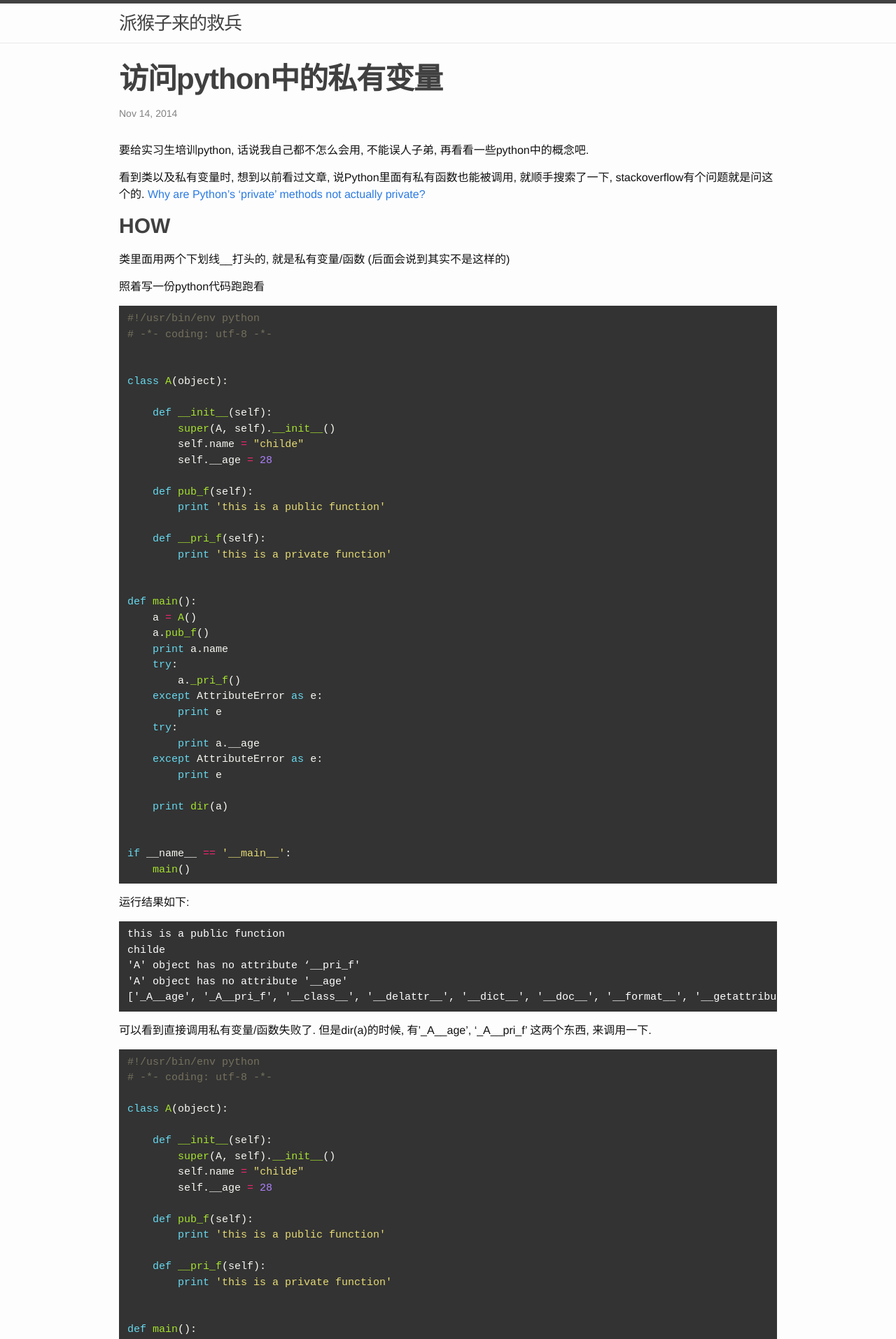
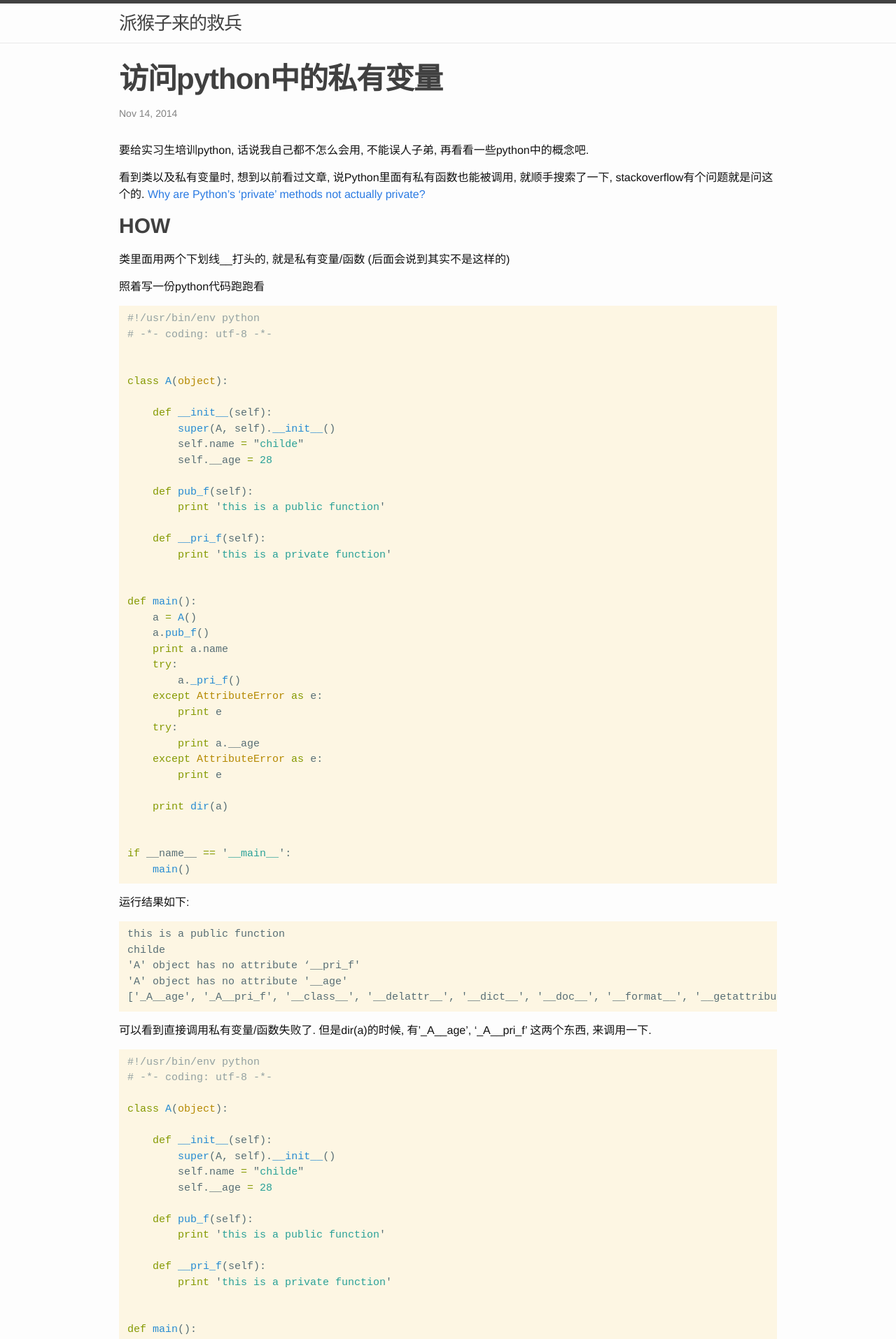
Before and after one commit to childe/ohmycat, a Jekyll site: the page built from _posts/2014-11-14-access-private-member-in-python.md, in a window 1280 px wide. Shown: the top 1914 px of the page at 70% size. Built offline with Jekyll 4.4.1, drawn with Linux system fonts in a browser that asks for light colours; comment, search, counter and statistics services are not loaded.

Commit message:
use solarized-light.css

```diff
--- a/_includes/head.html
+++ b/_includes/head.html
@@ -8,7 +8,7 @@
   <meta name="description" content="{% if page.excerpt %}{{ page.excerpt | strip_html | strip_newlines | truncate: 160 }}{% else %}{{ site.description }}{% endif %}">
 
   <link rel="stylesheet" href="{{ "/css/main.css" | prepend: site.baseurl }}">
-  <link rel="stylesheet" href="{{ "/css/highlight.css" | prepend: site.baseurl }}">
+  <link rel="stylesheet" href="{{ "/css/solarized-light.css" | prepend: site.baseurl }}">
   <link rel="canonical" href="{{ page.url | replace:'index.html','' | prepend: site.baseurl | prepend: site.url }}">
   <link rel="alternate" type="application/atom+xml" title="{{ site.title }}" href="{{ "/feed.xml" | prepend: site.baseurl | prepend: site.url }}" />
 </head>
--- a/css/highlight.css
+++ /dev/null
@@ -1,65 +0,0 @@
-/* http://richleland.github.io/pygments-css/ */
-
-.highlight { color: white; background-color: #333 }
-.highlight .c { color: #75715e }
-.highlight .err { color: #960050; background-color: #1e0010 }
-.highlight .k { color: #66d9ef }
-.highlight .l { color: #ae81ff }
-.highlight .n { color: #f8f8f2 }
-.highlight .o { color: #f92672 }
-.highlight .p { color: #f8f8f2 }
-.highlight .cm { color: #75715e }
-.highlight .cp { color: #75715e }
-.highlight .c1 { color: #75715e }
-.highlight .cs { color: #75715e }
-.highlight .ge { font-style: italic }
-.highlight .gs { font-weight: bold }
-.highlight .kc { color: #66d9ef }
-.highlight .kd { color: #66d9ef }
-.highlight .kn { color: #f92672 }
-.highlight .kp { color: #66d9ef }
-.highlight .kr { color: #66d9ef }
-.highlight .kt { color: #66d9ef }
-.highlight .ld { color: #e6db74 }
-.highlight .m { color: #ae81ff }
-.highlight .s { color: #e6db74 }
-.highlight .na { color: #a6e22e }
-.highlight .nb { color: #f8f8f2 }
-.highlight .nc { color: #a6e22e }
-.highlight .no { color: #66d9ef }
-.highlight .nd { color: #a6e22e }
-.highlight .ni { color: #f8f8f2 }
-.highlight .ne { color: #a6e22e }
-.highlight .nf { color: #a6e22e }
-.highlight .nl { color: #f8f8f2 }
-.highlight .nn { color: #f8f8f2 }
-.highlight .nx { color: #a6e22e }
-.highlight .py { color: #f8f8f2 }
-.highlight .nt { color: #f92672 }
-.highlight .nv { color: #f8f8f2 }
-.highlight .ow { color: #f92672 }
-.highlight .w { color: #f8f8f2 }
-.highlight .mf { color: #ae81ff }
-.highlight .mh { color: #ae81ff }
-.highlight .mi { color: #ae81ff }
-.highlight .mo { color: #ae81ff }
-.highlight .sb { color: #e6db74 }
-.highlight .sc { color: #e6db74 }
-.highlight .sd { color: #e6db74 }
-.highlight .s2 { color: #e6db74 }
-.highlight .se { color: #ae81ff }
-.highlight .sh { color: #e6db74 }
-.highlight .si { color: #e6db74 }
-.highlight .sx { color: #e6db74 }
-.highlight .sr { color: #e6db74 }
-.highlight .s1 { color: #e6db74 }
-.highlight .ss { color: #e6db74 }
-.highlight .bp { color: #f8f8f2 }
-.highlight .vc { color: #f8f8f2 }
-.highlight .vg { color: #f8f8f2 }
-.highlight .vi { color: #f8f8f2 }
-.highlight .il { color: #ae81ff }
-.highlight .gh { }
-.highlight .gu { color: #75715e; }
-.highlight .gd { color: #f92672; }
-.highlight .gi { color: #a6e22e; }
--- /dev/null
+++ b/css/solarized-light.css
@@ -0,0 +1,84 @@
+/* Solarized Light
+For use with Jekyll and Pygments
+http://ethanschoonover.com/solarized
+SOLARIZED HEX      ROLE
+--------- -------- ------------------------------------------
+base01    #586e75  body text / default code / primary content
+base1     #93a1a1  comments / secondary content
+base3     #fdf6e3  background
+orange    #cb4b16  constants
+red       #dc322f  regex, special keywords
+blue      #268bd2  reserved keywords
+cyan      #2aa198  strings, numbers
+green     #859900  operators, other keywords
+*/
+
+.highlight { background-color: #fdf6e3; color: #586e75 }
+.highlight .c { color: #93a1a1 } /* Comment */
+.highlight .err { color: #586e75 } /* Error */
+.highlight .g { color: #586e75 } /* Generic */
+.highlight .k { color: #859900 } /* Keyword */
+.highlight .l { color: #586e75 } /* Literal */
+.highlight .n { color: #586e75 } /* Name */
+.highlight .o { color: #859900 } /* Operator */
+.highlight .x { color: #cb4b16 } /* Other */
+.highlight .p { color: #586e75 } /* Punctuation */
+.highlight .cm { color: #93a1a1 } /* Comment.Multiline */
+.highlight .cp { color: #859900 } /* Comment.Preproc */
+.highlight .c1 { color: #93a1a1 } /* Comment.Single */
+.highlight .cs { color: #859900 } /* Comment.Special */
+.highlight .gd { color: #2aa198 } /* Generic.Deleted */
+.highlight .ge { color: #586e75; font-style: italic } /* Generic.Emph */
+.highlight .gr { color: #dc322f } /* Generic.Error */
+.highlight .gh { color: #cb4b16 } /* Generic.Heading */
+.highlight .gi { color: #859900 } /* Generic.Inserted */
+.highlight .go { color: #586e75 } /* Generic.Output */
+.highlight .gp { color: #586e75 } /* Generic.Prompt */
+.highlight .gs { color: #586e75; font-weight: bold } /* Generic.Strong */
+.highlight .gu { color: #cb4b16 } /* Generic.Subheading */
+.highlight .gt { color: #586e75 } /* Generic.Traceback */
+.highlight .kc { color: #cb4b16 } /* Keyword.Constant */
+.highlight .kd { color: #268bd2 } /* Keyword.Declaration */
+.highlight .kn { color: #859900 } /* Keyword.Namespace */
+.highlight .kp { color: #859900 } /* Keyword.Pseudo */
+.highlight .kr { color: #268bd2 } /* Keyword.Reserved */
+.highlight .kt { color: #dc322f } /* Keyword.Type */
+.highlight .ld { color: #586e75 } /* Literal.Date */
+.highlight .m { color: #2aa198 } /* Literal.Number */
+.highlight .s { color: #2aa198 } /* Literal.String */
+.highlight .na { color: #586e75 } /* Name.Attribute */
+.highlight .nb { color: #B58900 } /* Name.Builtin */
+.highlight .nc { color: #268bd2 } /* Name.Class */
+.highlight .no { color: #cb4b16 } /* Name.Constant */
+.highlight .nd { color: #268bd2 } /* Name.Decorator */
+.highlight .ni { color: #cb4b16 } /* Name.Entity */
+.highlight .ne { color: #cb4b16 } /* Name.Exception */
+.highlight .nf { color: #268bd2 } /* Name.Function */
+.highlight .nl { color: #586e75 } /* Name.Label */
+.highlight .nn { color: #586e75 } /* Name.Namespace */
+.highlight .nx { color: #586e75 } /* Name.Other */
+.highlight .py { color: #586e75 } /* Name.Property */
+.highlight .nt { color: #268bd2 } /* Name.Tag */
+.highlight .nv { color: #268bd2 } /* Name.Variable */
+.highlight .ow { color: #859900 } /* Operator.Word */
+.highlight .w { color: #586e75 } /* Text.Whitespace */
+.highlight .mf { color: #2aa198 } /* Literal.Number.Float */
+.highlight .mh { color: #2aa198 } /* Literal.Number.Hex */
+.highlight .mi { color: #2aa198 } /* Literal.Number.Integer */
+.highlight .mo { color: #2aa198 } /* Literal.Number.Oct */
+.highlight .sb { color: #93a1a1 } /* Literal.String.Backtick */
+.highlight .sc { color: #2aa198 } /* Literal.String.Char */
+.highlight .sd { color: #586e75 } /* Literal.String.Doc */
+.highlight .s2 { color: #2aa198 } /* Literal.String.Double */
+.highlight .se { color: #cb4b16 } /* Literal.String.Escape */
+.highlight .sh { color: #586e75 } /* Literal.String.Heredoc */
+.highlight .si { color: #2aa198 } /* Literal.String.Interpol */
+.highlight .sx { color: #2aa198 } /* Literal.String.Other */
+.highlight .sr { color: #dc322f } /* Literal.String.Regex */
+.highlight .s1 { color: #2aa198 } /* Literal.String.Single */
+.highlight .ss { color: #2aa198 } /* Literal.String.Symbol */
+.highlight .bp { color: #268bd2 } /* Name.Builtin.Pseudo */
+.highlight .vc { color: #268bd2 } /* Name.Variable.Class */
+.highlight .vg { color: #268bd2 } /* Name.Variable.Global */
+.highlight .vi { color: #268bd2 } /* Name.Variable.Instance */
+.highlight .il { color: #2aa198 } /* Literal.Number.Integer.Long */
```
